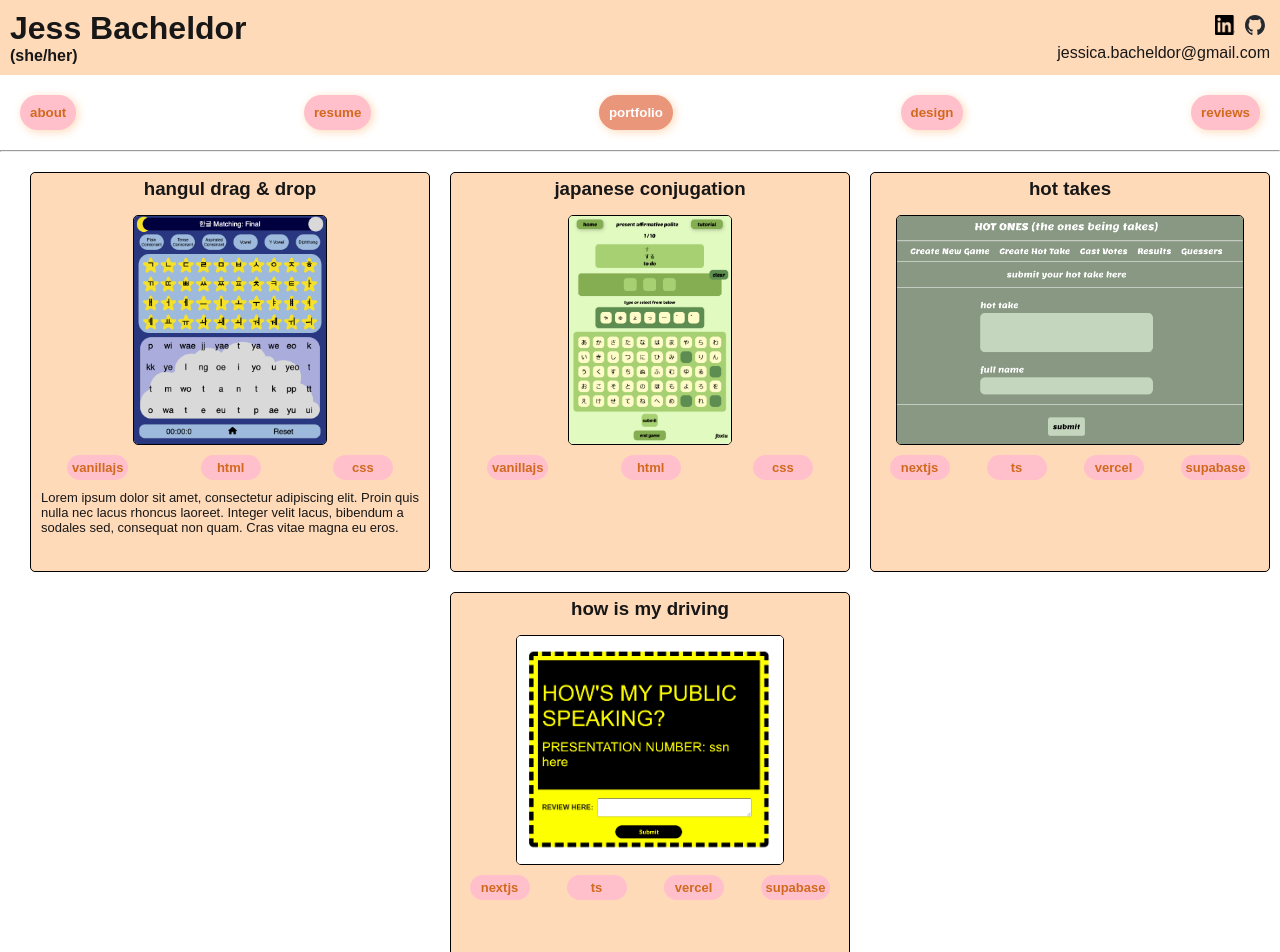
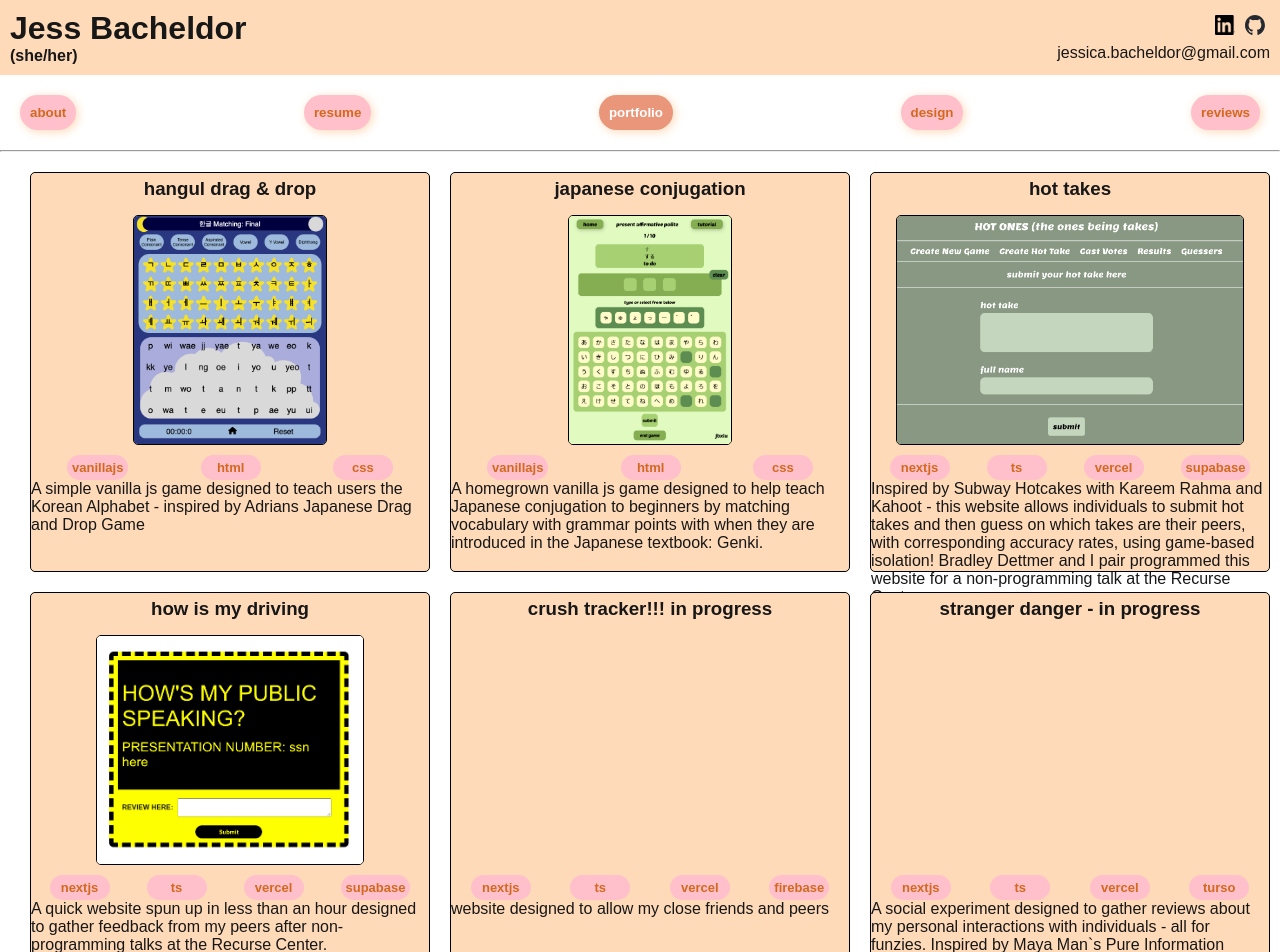
Before and after one commit to jbacheldor/portfolio-nextjs, a Next.js app: page /portfolio in a window 1280 px wide. Shown: the top 952 px of the page. Built offline with nearby package versions, Linux system fonts and the light colour scheme.

Commit message:
updating descriptions & adding in links

```diff
--- a/src/app/components/ProjectCards.tsx
+++ b/src/app/components/ProjectCards.tsx
@@ -33,9 +33,7 @@ const ProjectCards:React.FC<Props> = (props: Props) => {
                     )
                 })}
             </div>
-            <div className='project-description'>
-                {description}
-            </div>
+            <div id="project-description" dangerouslySetInnerHTML={{__html: description}}/>
 
         <style jsx>
             {`
--- a/src/app/components/ProjectPopup.tsx
+++ b/src/app/components/ProjectPopup.tsx
@@ -1,5 +1,6 @@
 'use client'
 
+import { Html } from "next/document";
 import { ProjectCardsType } from "../types/Projects";
 import Button from "./Button";
 
@@ -32,9 +33,7 @@ const ProjectPopup:React.FC<Props> = (props: Props) => {
                     <Button text={key}  onClick={()=>console.log()}/>
                 ))}
             </div>
-            <div id="description">
-                {description}
-            </div>
+            <div id="description" dangerouslySetInnerHTML={{__html: description}}/>
             <div id="buttons">
                 <Button text="codebase" onClick={()=>openLink(repolink)}/>
                 <Button text="website" onClick={()=>openLink(link)}/>
@@ -44,9 +43,9 @@ const ProjectPopup:React.FC<Props> = (props: Props) => {
         <style jsx>
             {`
             div.popup-window {
-                position: fixed;
+                position: absolute;
                 // height: 500px;
-                width: 400px;
+                width: 500px;
                 background-color: peachpuff;
                 border: 1px solid black;
             }
--- a/src/app/data/projects.ts
+++ b/src/app/data/projects.ts
@@ -5,36 +5,54 @@ export const projectsData: ProjectCardsType[] = [
         title: 'hangul drag & drop',
         link: 'https://jbacheldor.github.io/dragAndDropHangul/',
         repolink: 'https://github.com/jbacheldor/dragAndDropHangul',
-        description: "Lorem ipsum dolor sit amet, consectetur adipiscing elit. Proin quis nulla nec lacus rhoncus laoreet. Integer velit lacus, bibendum a sodales sed, consequat non quam. Cras vitae magna eu eros.",
+        description: "A simple vanilla js game designed to teach users the Korean Alphabet - inspired by <a target='_blank' href='https://endual.com/'>Adrians</a> <a target='_blank' href='https://drlingua.com/japanese/games/kana-bento/'>Japanese Drag and Drop Game</a>",
         video: '',
         image: '/websites/drag-and-drop.png',
-        techStack: ['vanillajs','html', 'css']
+        techStack: ['vanillajs','html', 'css'],
     },
         {
         title: 'japanese conjugation',
         link: 'https://jbacheldor.github.io/japaneseConjugator/',
         repolink: 'https://github.com/jbacheldor/japaneseConjugator',
-        description: '',
+        description: 'A homegrown vanilla js game designed to help teach Japanese conjugation to beginners by matching vocabulary with grammar points with when they are introduced in the Japanese textbook: Genki.',
         video: '',
         image: '/websites/conjugation.png',
-        techStack: ['vanillajs','html', 'css']
+        techStack: ['vanillajs','html', 'css'],
     },
         {
         title: 'hot takes',
         link: 'https://hot-takes-indol.vercel.app/',
         repolink: 'https://github.com/jbacheldor/hot_takes',
-        description: '',
+        description: 'Inspired by Subway Hotcakes with Kareem Rahma and Kahoot - this website allows individuals to submit hot takes and then guess on which takes are their peers, with corresponding accuracy rates, using game-based isolation! <a target="_blank" href="https://www.linkedin.com/in/bdettmer/">Bradley Dettmer</a> and I pair programmed this website for a non-programming talk at the Recurse Center.',
         video: '',
         image: '/websites/hottakes.png',
-        techStack: ['nextjs', 'ts', 'vercel', 'supabase']
+        techStack: ['nextjs', 'ts', 'vercel', 'supabase'],
     },
     {
         title: 'how is my driving',
         link: 'https://howsmydriving.vercel.app/',
         repolink: 'https://github.com/jbacheldor/howsmydriving',
-        description: '',
+        description: 'A quick website spun up in less than an hour designed to gather feedback from my peers after non-programming talks at the Recurse Center.',
         video: '',
         image: '/websites/howsmydriving.png',
-        techStack: ['nextjs', 'ts', 'vercel', 'supabase']
+        techStack: ['nextjs', 'ts', 'vercel', 'supabase'],
+    },
+    {
+        title: 'crush tracker!!! in progress',
+        link: '',
+        repolink: '',
+        description: 'website designed to allow my close friends and peers',
+        video: '',
+        image: '',
+        techStack: ['nextjs', 'ts', 'vercel', 'firebase'],
+    },
+    {
+        title: 'stranger danger - in progress',
+        link: 'https://strangerdanger.vercel.app/',
+        repolink: 'https://github.com/jbacheldor/strangerdanger',
+        description: 'A social experiment designed to gather reviews about my personal interactions with individuals - all for funzies. Inspired by <a target="_blank" href="https://mayaontheinter.net/">Maya Man`s</a> <a target="_blank" href="https://pureinformation.stream/">Pure Information</a>',
+        video: '',
+        image: '',
+        techStack: ['nextjs', 'ts', 'vercel', 'turso'],
     }
 ]
--- a/src/app/types/Projects.ts
+++ b/src/app/types/Projects.ts
@@ -6,5 +6,5 @@ export type ProjectCardsType = {
     video?: string,
     image?: string,
     techStack?: string[]
-    onClick: (value: string) => void;
+    onClick?: (value: string) => void;
 }
```
